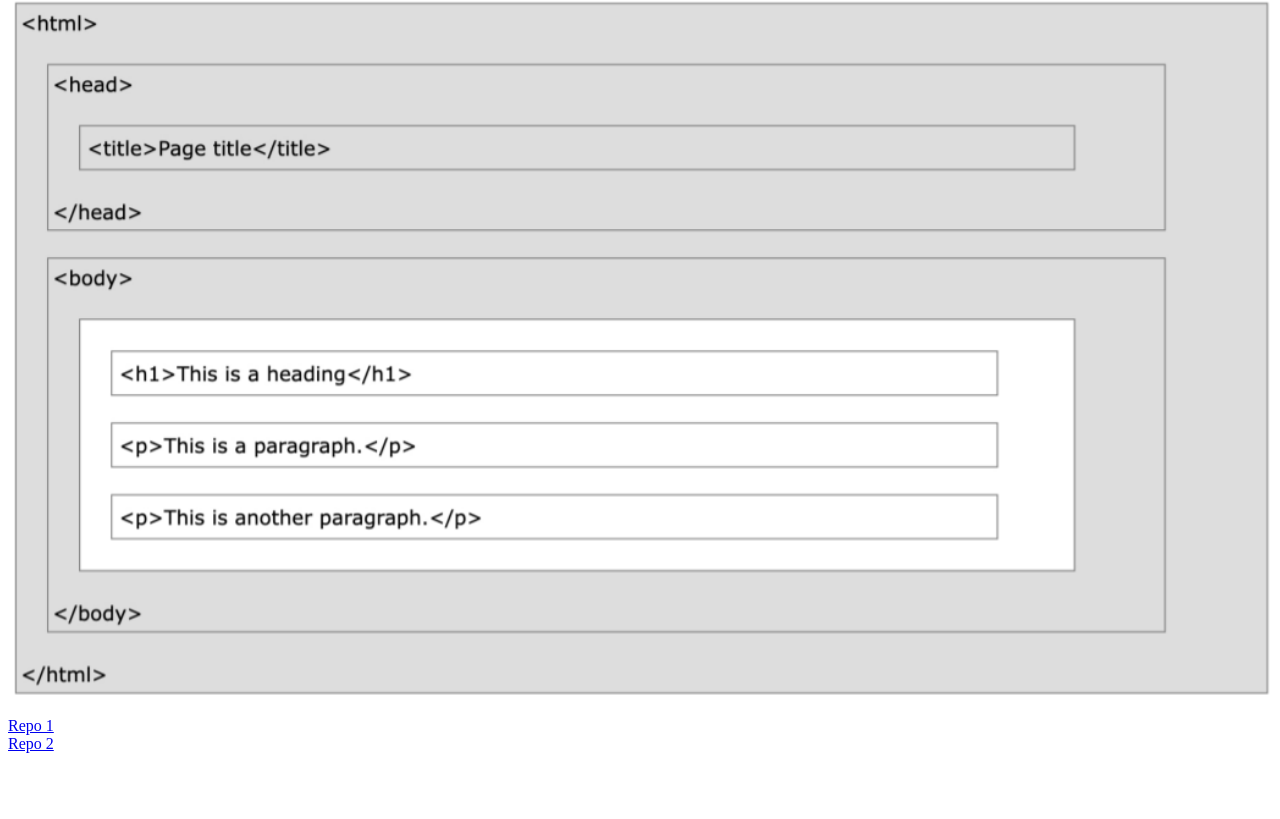
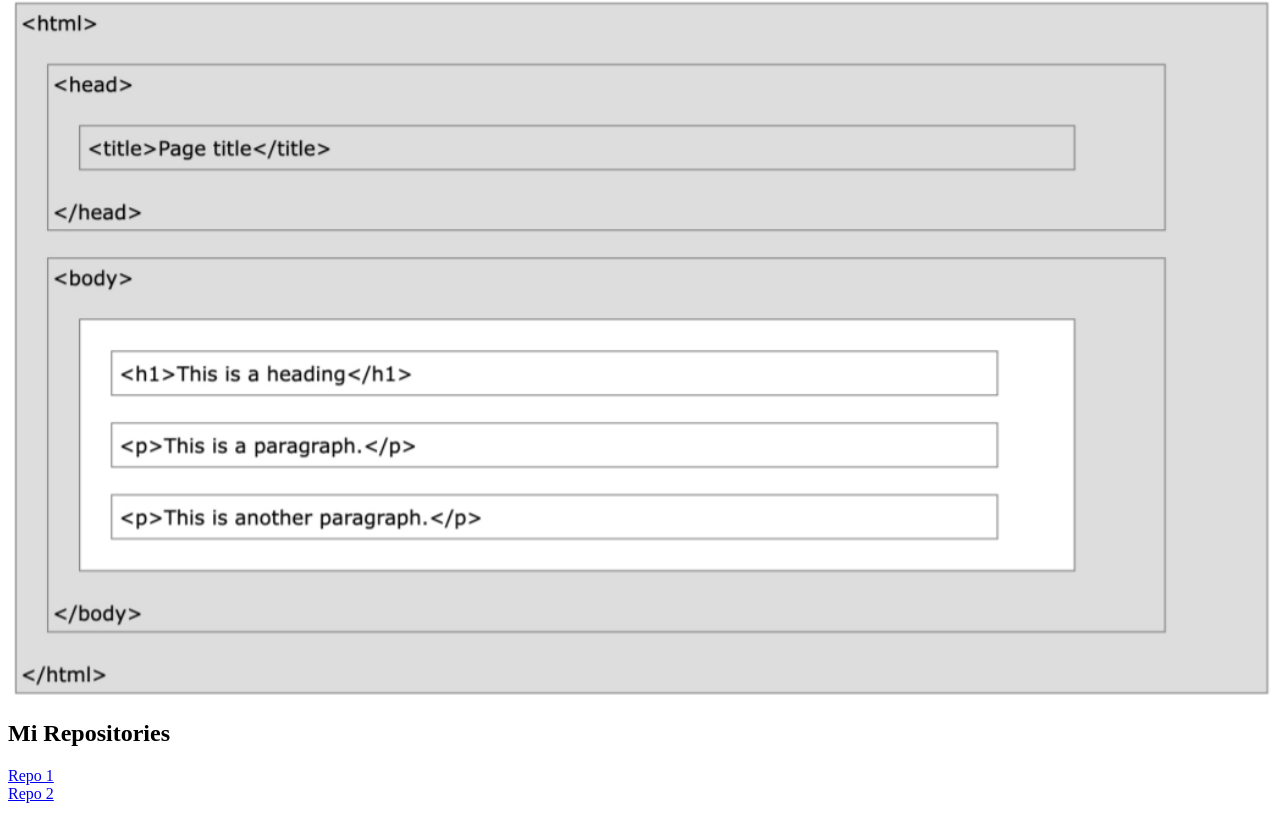
Before and after one commit to PERELZA/SMX2-M12-IntroHTML-GitHubPages-main, a plain HTML site: page index.html in a window 1280 px wide. Shown: the part 539-1358 px from the top of the page. Before the commit the page ends 1308 px from the top, so only its background shows below. Drawn offline with Linux system fonts and the light colour scheme; files whose address does not match are found by name.

Commit message:
commit 4

```diff
--- a/index.html
+++ b/index.html
@@ -28,6 +28,7 @@
     <!--añadir una linea horizontal -->
 
     <!--añadir un encabezado donde indiques el título de una nueva sección llamada "Mi repositories"  -->
+    <h2>Mi Repositories</h2>
     <!--añadir dos enlaces a dos de tus repositorios de GITHUB que se han de abrir en pestañas diferentes del navegador. Ojo, que los repositorios han de ser públicos  -->
     <p>
     <a href="https://github.com/PERELZA/Internet-Explorer-6" target="_blank">Repo 1</a><br>
```
